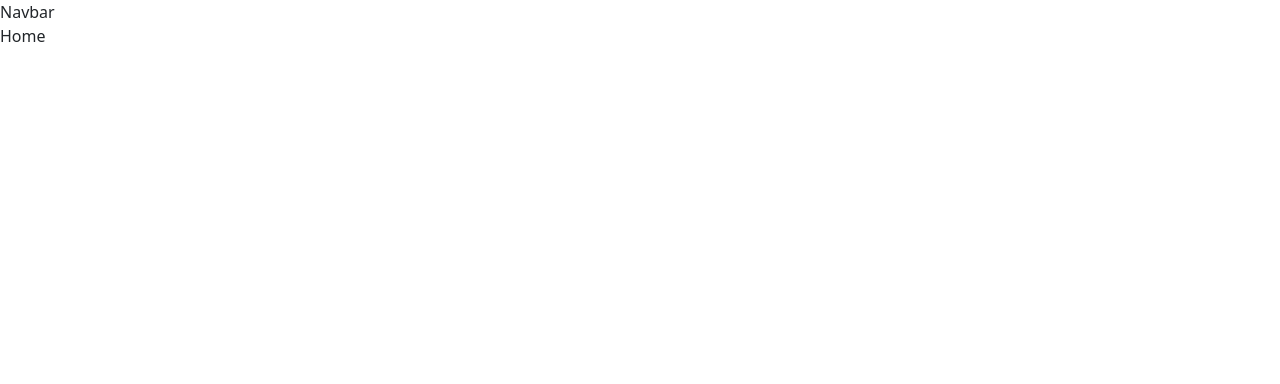
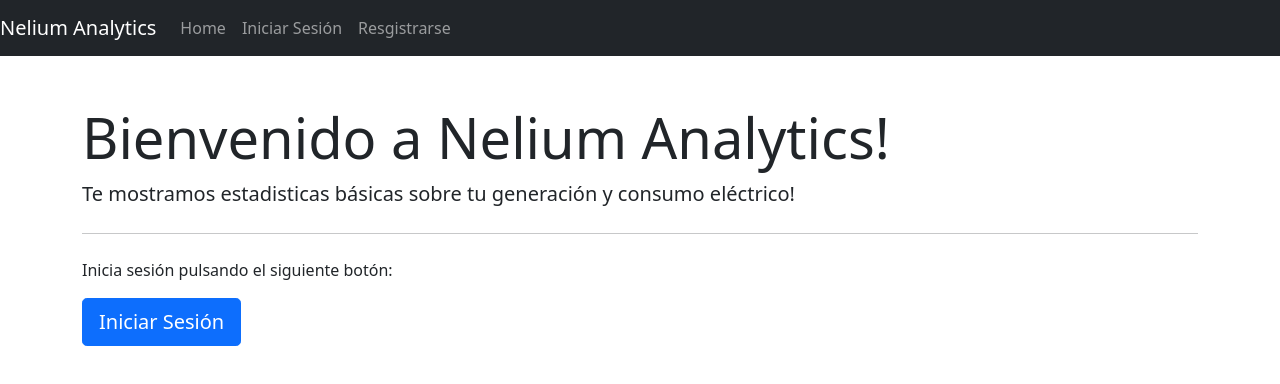
Before and after one commit to Pabcargam/TFG, a React (Create React App) app in the folder frontend/: page / in a window 1280 px wide. Shown: the top 384 px of the page. Built offline with nearby package versions, Linux system fonts and the light colour scheme.

Commit message:
peticiones API frontend->backend fixed con "corsheaders", mejora de estilos.

```diff
--- a/frontend/src/components/Navbar.js
+++ b/frontend/src/components/Navbar.js
@@ -1,9 +1,34 @@
 import React from 'react';
+import { Link } from 'react-router-dom';
 
 const Navbar = () => (
-    <div>
-        Navbar
-    </div>
+    <nav className='navbar navbar-expand-lg navbar-dark bg-dark'>
+                <Link className='navbar-brand' to='/'>Nelium Analytics</Link>
+                <button
+                    className='navbar-toggler'
+                    type='button'
+                    data-toggle='collapse'
+                    data-target='#navbarNav'
+                    aria-controls='navbarNav'
+                    aria-expanded='false'
+                    aria-label='Toggle navigation'
+                >
+                    <span className='navbar-toggler-icon'></span>
+                </button>
+                <div className='collapse navbar-collapse' id='navbarNav'>
+                    <ul className='navbar-nav'>
+                        <li className='nav-item active'>
+                            <Link className='nav-link' to='/'> Home </Link>
+                        </li>
+                        <li className='nav-item'>
+                            <Link className='nav-link' to='/login'> Iniciar Sesión </Link>
+                        </li>
+                        <li className='nav-item active'>
+                            <Link className='nav-link' to='/signup'> Resgistrarse </Link>
+                        </li>
+                    </ul>
+                </div>
+            </nav>
 );
 
 export default Navbar;
--- a/frontend/src/containers/Activate.js
+++ b/frontend/src/containers/Activate.js
@@ -2,7 +2,7 @@ import React from 'react';
 
 const Activate = () => (
     <div>
-        Activacion de Cuenta
+        Activación de Cuenta
     </div>
 );
 
--- a/frontend/src/containers/Home.js
+++ b/frontend/src/containers/Home.js
@@ -1,8 +1,15 @@
 import React from 'react';
+import { Link } from 'react-router-dom';
 
 const Home = () => (
-    <div>
-        Home
+    <div className='container'>
+        <div class='jumbotron mt-5'>
+            <h1 class='display-4'>Bienvenido a Nelium Analytics!</h1>
+            <p class='lead'>Te mostramos estadisticas básicas sobre tu generación y consumo eléctrico!</p>
+            <hr class='my-4' />
+            <p>Inicia sesión pulsando el siguiente botón:</p>
+            <Link class='btn btn-primary btn-lg' to='/login' role='button'>Iniciar Sesión</Link>
+        </div>
     </div>
 );
 
--- a/frontend/src/containers/Login.js
+++ b/frontend/src/containers/Login.js
@@ -25,8 +25,8 @@ const Login = ({ login }) => {
 
     return (
         <div className='container mt-5'>
-            <h1>Inicio de Sesion</h1>
-            <p>Inicia sesion en tu cuenta</p>
+            <h1>Inicio de Sesión</h1>
+            <p>Inicia sesión en tu cuenta</p>
             <form onSubmit={e => onSubmit(e)}>
                 <div className='form-group, mb-2'>
                     <input
@@ -51,7 +51,7 @@ const Login = ({ login }) => {
                         required
                     />
                 </div>
-                <button className='btn btn-primary' type='submit'>Iniciar Sesion</button>
+                <button className='btn btn-primary' type='submit'>Iniciar Sesión</button>
             </form>
             <p className='mt-3'>
                 ¿No tienes una cuenta aun? <Link to='/signup'>¡Registrarse!</Link>
--- a/frontend/src/containers/ResetPasswordConfirm.js
+++ b/frontend/src/containers/ResetPasswordConfirm.js
@@ -2,7 +2,7 @@ import React from 'react';
 
 const ResetPasswordConfirm = () => (
     <div>
-        Confirmacion de Cambio de Contraseña
+        Confirmación de Cambio de Contraseña
     </div>
 );
 
--- a/frontend/src/reducers/auth.js
+++ b/frontend/src/reducers/auth.js
@@ -2,7 +2,7 @@ import {
     LOGIN_SUCCESS,
     LOGIN_FAIL,
     USER_LOADED_SUCCESS,
-    USER_LOADED_FAIL,
+    USER_LOADED_FAIL
 } from '../actions/types';
 
 const initialState = {
```
Also changed, not shown: 1 other file (tests, documents, lock files or other folders).
